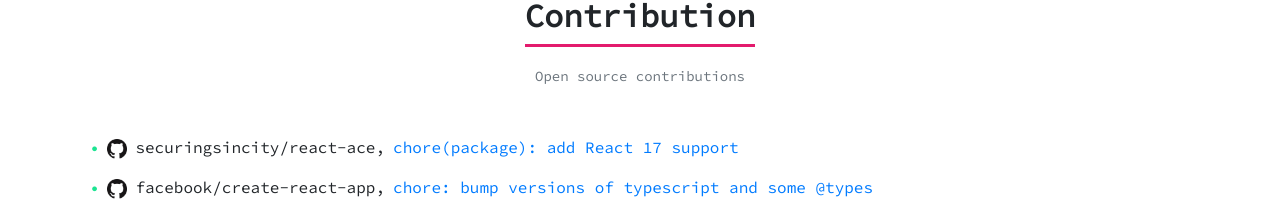
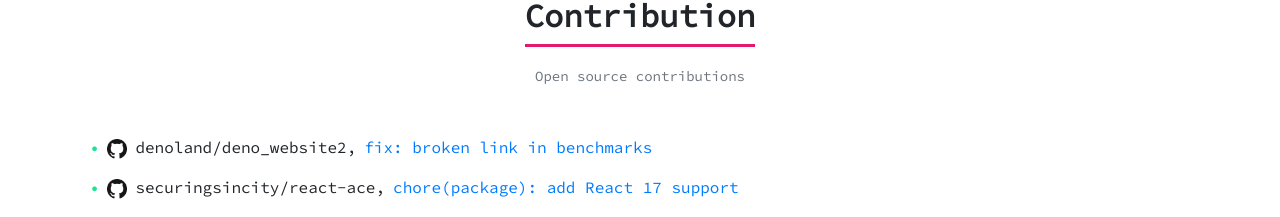
Before and after one commit to trainto/trainto.github.io, a React (Create React App) app: page / in a window 1280 px wide. Shown: the part 2374-2591 px from the top of the page. Built offline with nearby package versions, Linux system fonts and the light colour scheme; no server answers.

Commit message:
Update contributions

```diff
--- a/src/components/contribution.tsx
+++ b/src/components/contribution.tsx
@@ -4,6 +4,12 @@
 import githubImg from '../img/github.png';
 
 const CONTRIBUTIONS = [
+  {
+    site: 'github',
+    repo: 'denoland/deno_website2',
+    text: 'fix: broken link in benchmarks',
+    link: 'https://github.com/denoland/deno_website2/pull/1707'
+  },
   {
     site: 'github',
     repo: 'securingsincity/react-ace',
```
